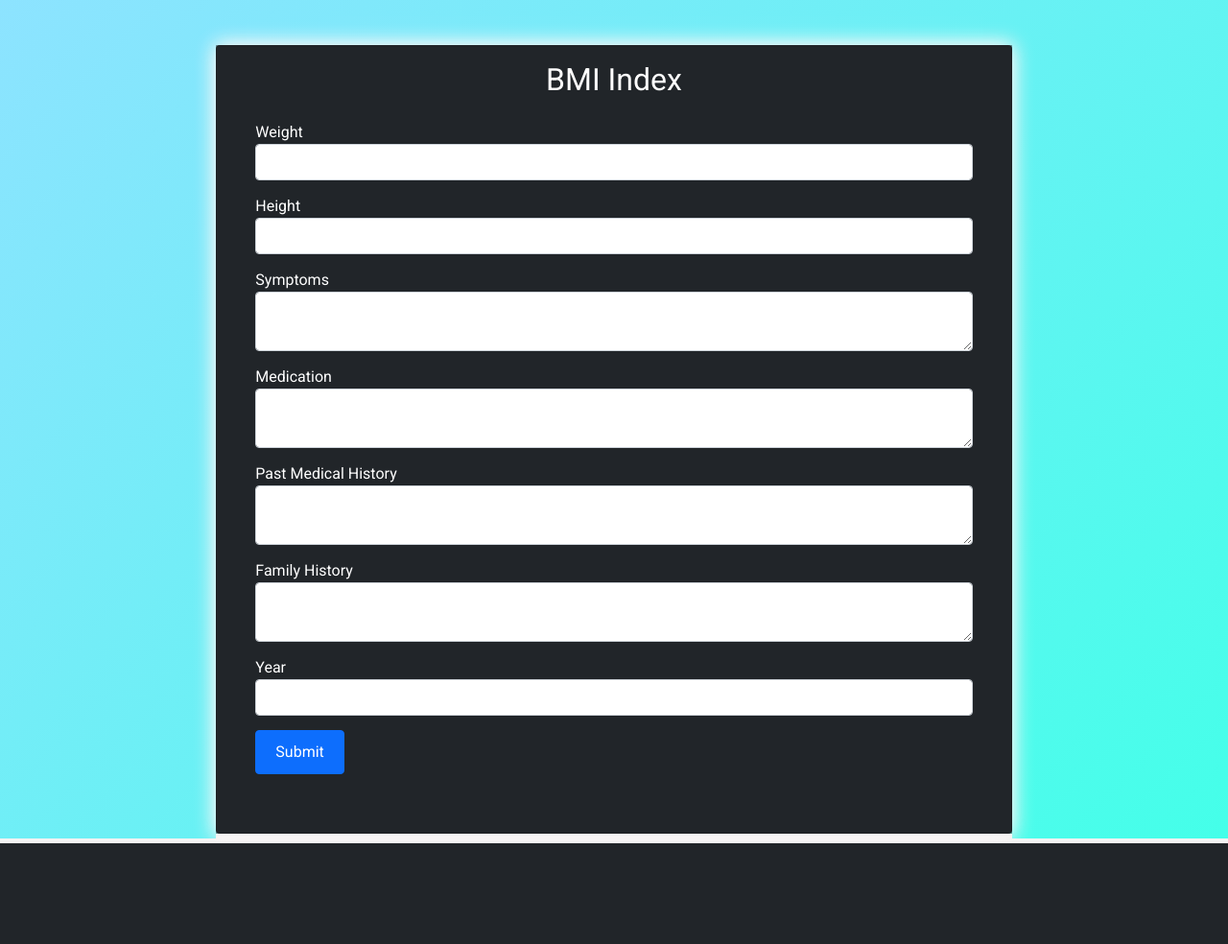
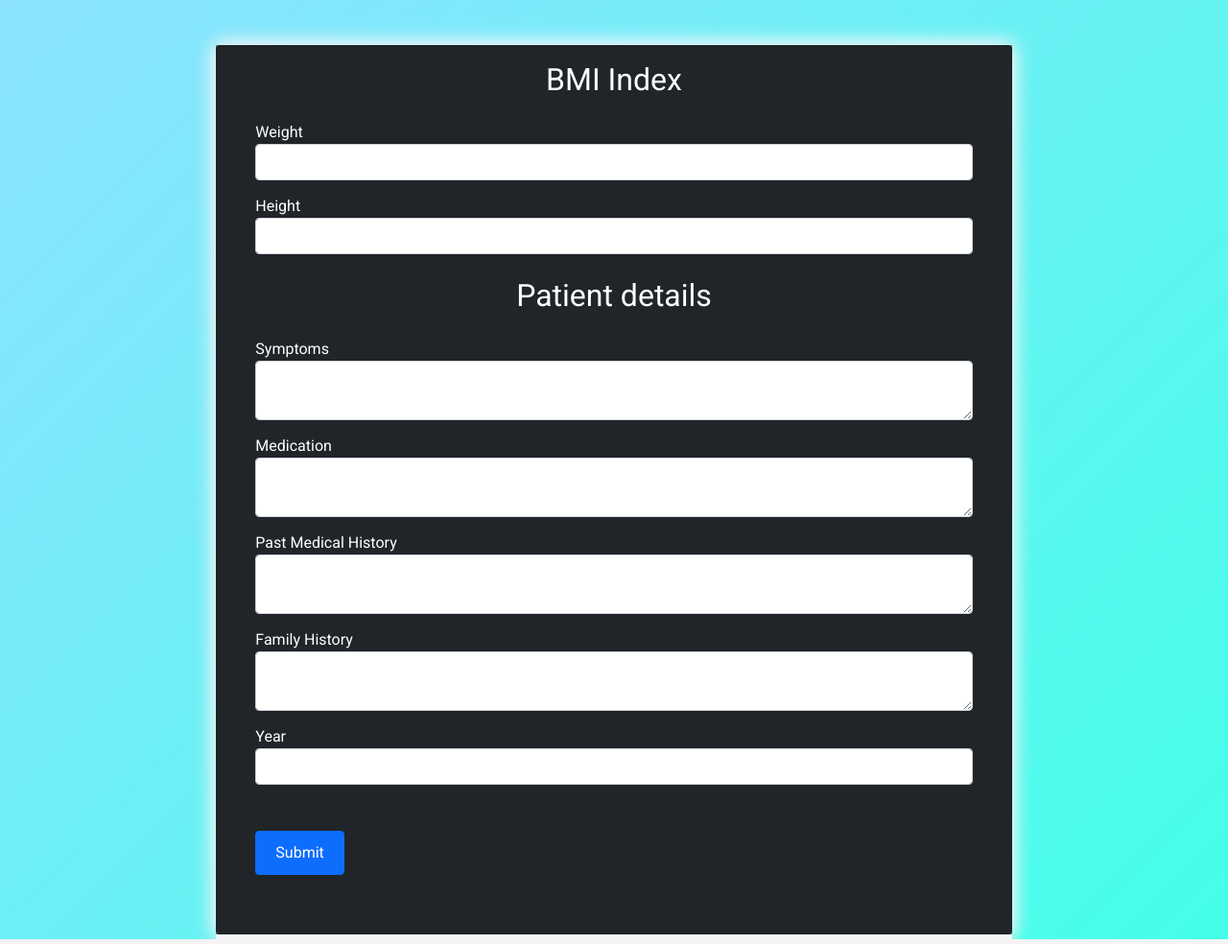
Before and after one commit to White-Devil09/Discover-Bioinsight, a Flask app: page / in a window 1280 px wide. Shown: the part 186-1170 px from the top of the page at 96% size. Before the commit the page ends 1065 px from the top, so only its background shows below. Run offline with Flask 3, Linux system fonts and the light colour scheme; some libraries are stand-ins or nearby versions.

Commit message:
added patient details tag

```diff
--- a/application/templates/patient_form.html
+++ b/application/templates/patient_form.html
@@ -60,6 +60,8 @@
                                 {{ form.Height(class="form-control") }}
                                 {% endif %}
                             </div>
+
+                            <h2 class="card-title text-center m-4">Patient details</h2>
 
                             <div class="form-group">
                                 {{ form.symptoms.label }}
@@ -131,7 +133,7 @@
                                 {% endif %}
                             </div>
 
-                            <div class="form-group">
+                            <div class="form-group mt-5">
                                 {{ form.submit(class="btn btn-primary") }}
                             </div>
                         </form>
```
